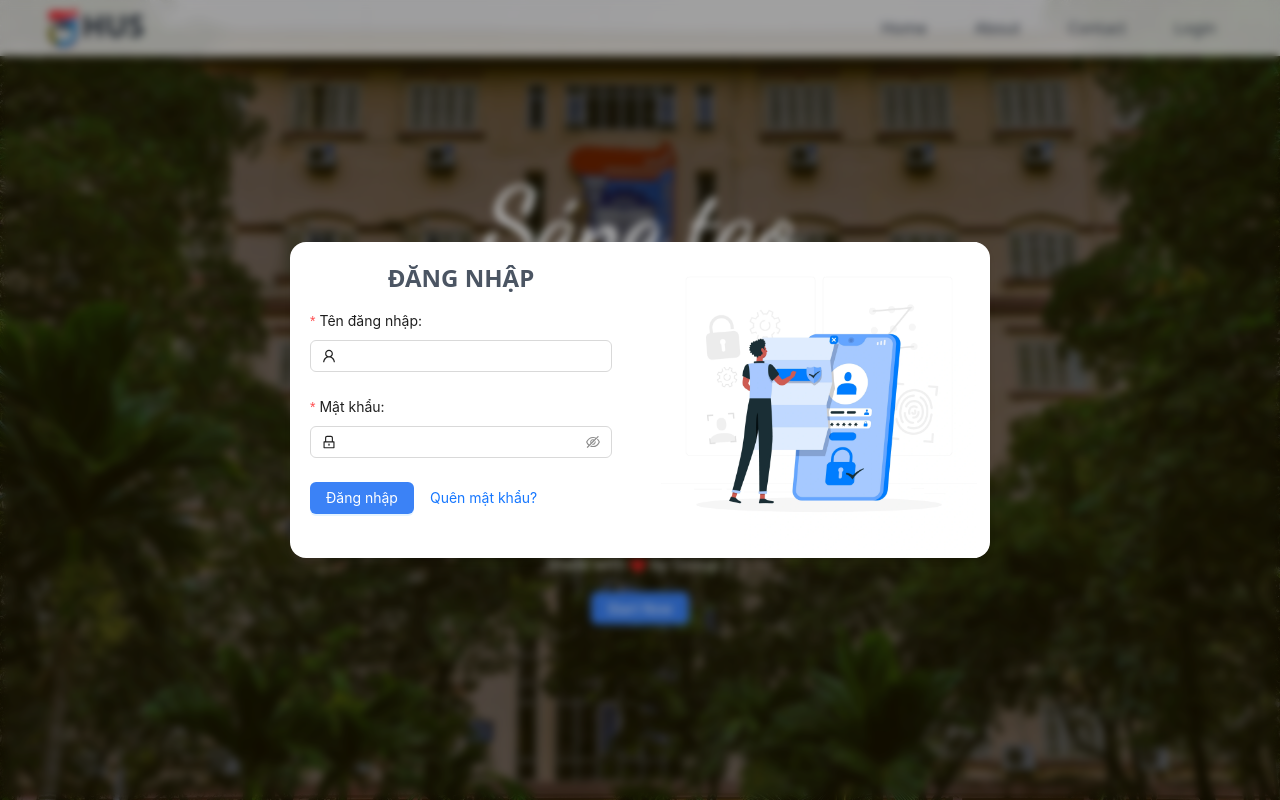
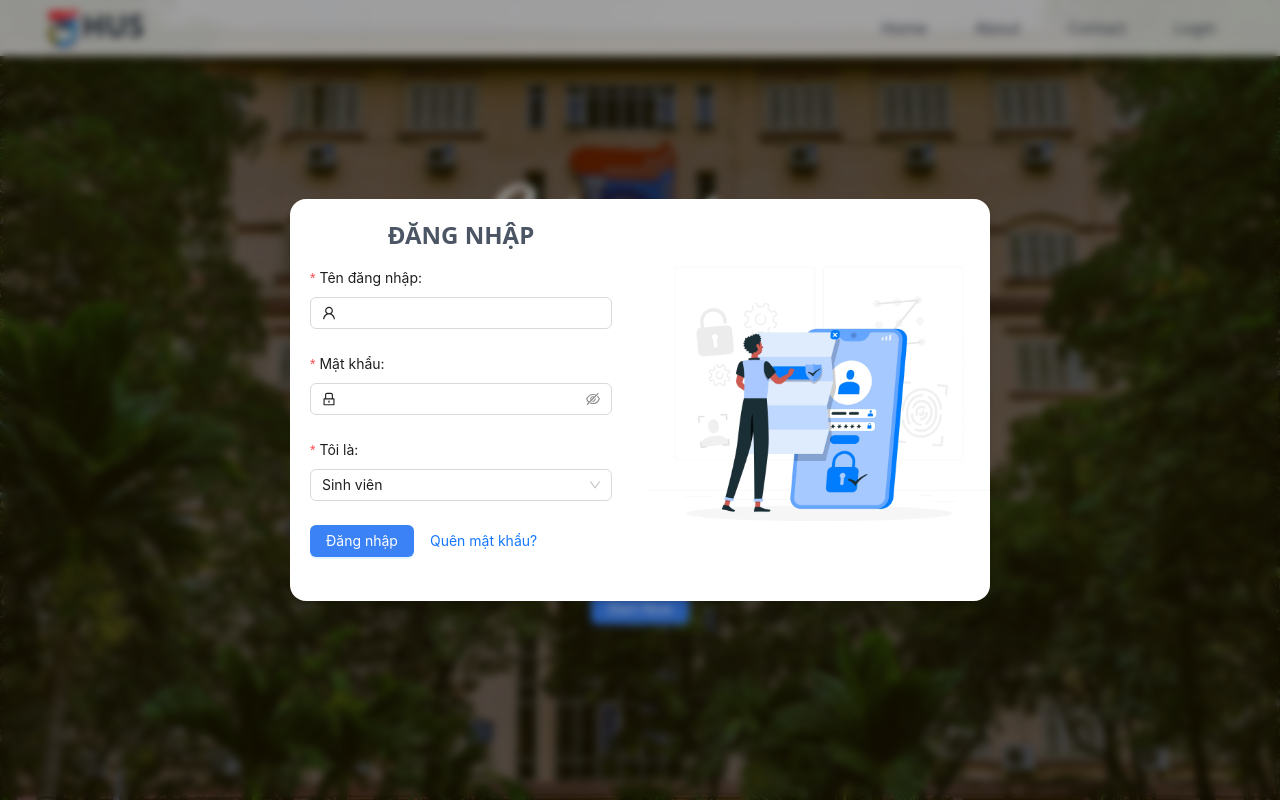
Before and after one commit to Harito97/UniManager, a React (Vite) app in the folder frontend/: page / in a window 1280 px wide. Both pictures are taken after a click on the link "Login". Shown: the top 800 px of the page. Built offline with nearby package versions, Linux system fonts and the light colour scheme; the HTML template or start-up script is replaced by a standard one.

Commit message:
Update Login Form

```diff
--- a/frontend/src/components/LandingPage/LoginPopup/Login.jsx
+++ b/frontend/src/components/LandingPage/LoginPopup/Login.jsx
@@ -1,5 +1,5 @@
 import React, { useEffect } from "react";
-import { Form, Input, Button } from "antd";
+import { Form, Input, Button, Select } from "antd";
 import { LockOutlined, UserOutlined } from "@ant-design/icons";
 import axios from "axios";
 
@@ -60,6 +60,16 @@ const Login = ({ handleForgot }) => {
               prefix={<LockOutlined className="site-form-item-icon" />}
             />
           </Form.Item>
+          <Form.Item label="Tôi là:" name="type" rules={[{ required: true }]}>
+            <Select
+              defaultValue="student"
+              options={[
+                { value: "student", label: "Sinh viên" },
+                { value: "teacher", label: "Giảng viên" },
+                { value: "admin", label: "Admin" },
+              ]}
+            ></Select>
+          </Form.Item>
           <Form.Item>
             <Button type="primary" htmlType="submit" className="bg-blue-500">
               Đăng nhập
```
